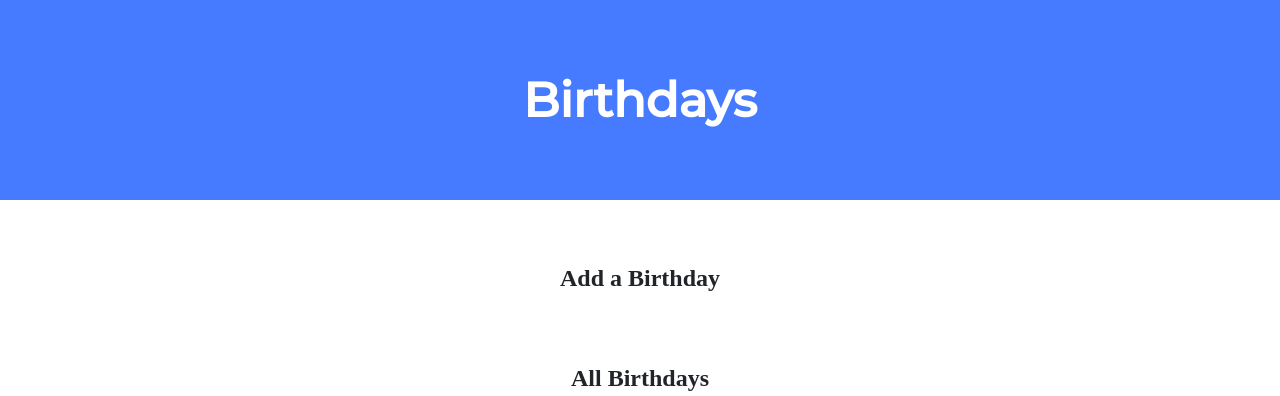
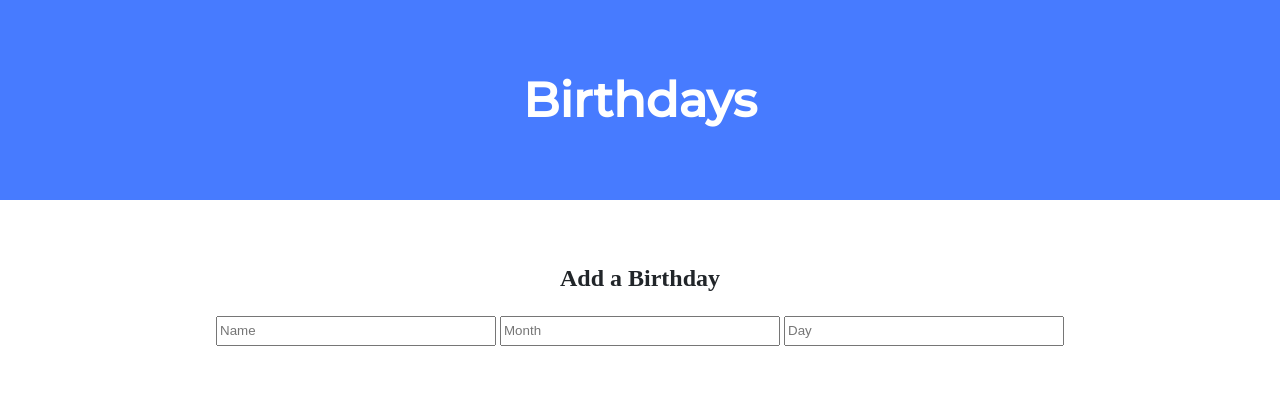
Before and after one commit to israel-obeata/cs50x-2024, a Flask app: page / in a window 1280 px wide. Shown: the top 396 px of the page. Run offline with Flask 3, Linux system fonts and the light colour scheme; some libraries are stand-ins or nearby versions.

Commit message:
Thu, Mar 7, 2024, 3:41 PM +08:00

```diff
--- a/birthdays/templates/index.html
+++ b/birthdays/templates/index.html
@@ -15,6 +15,11 @@
 
                 <h2>Add a Birthday</h2>
                 <!-- TODO: Create a form for users to submit a name, a month, and a day -->
+                <form method="post">
+                    <input type="text" name="name" placeholder="Name" required>
+                    <input type="text" name="month" placeholder="Month" required>
+                    <input type="text" name="day" placeholder="Day" required>
+                </form>
             </div>
 
             <div class="section">
```
